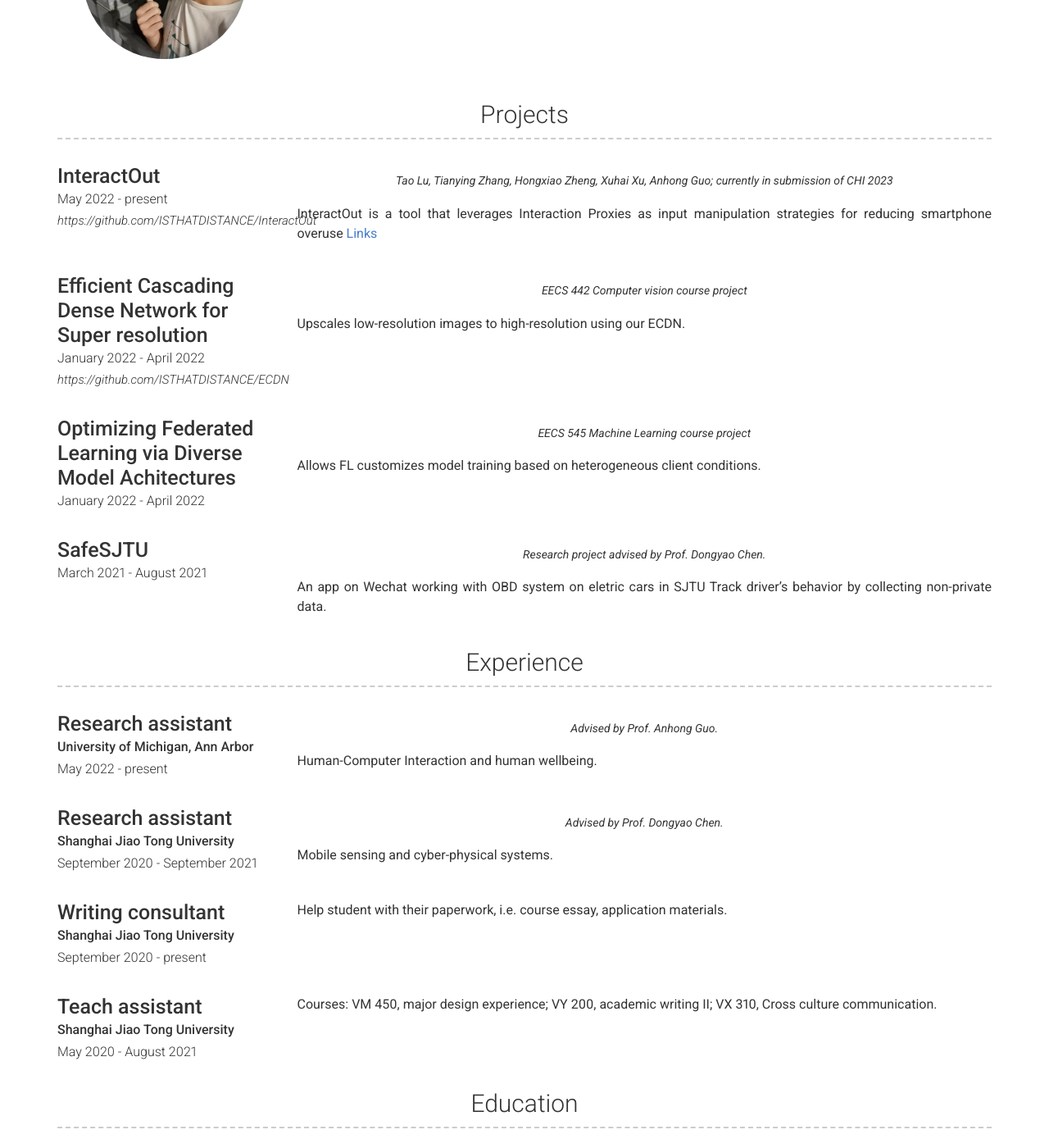
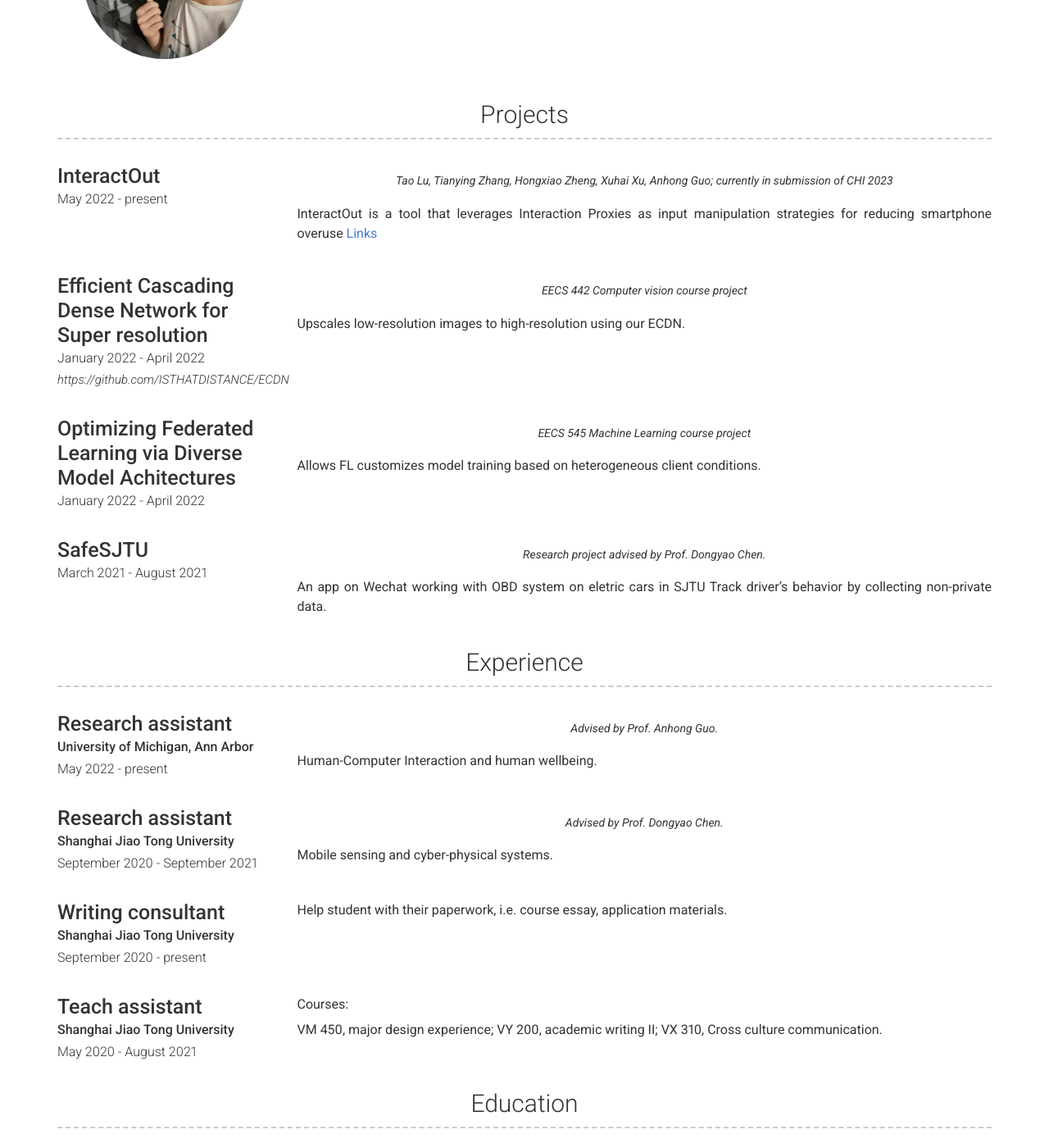
Before and after one commit to ISTHATDISTANCE/isthatdistance.github.io, a Jekyll site: the page built from index.md, in a window 1280 px wide and 1400 px high, scrolled down 430 px. Shown: the whole window at 82% size. Built offline with Jekyll 4.4.1, drawn with Linux system fonts in a browser that asks for light colours; nearby versions of some CDN libraries; some of the changed lines change nothing that is shown.

Commit message:
change InteractOut format

```diff
--- a/_config.yml
+++ b/_config.yml
@@ -74,8 +74,8 @@ content:
           Tao Lu, Tianying Zhang, Hongxiao Zheng, Xuhai Xu, Anhong Guo; currently in submission of CHI 2023
         description:
           InteractOut is a tool that leverages Interaction Proxies as input manipulation strategies for reducing smartphone overuse
+
           <a href="https://github.com/ISTHATDISTANCE/InteractOut">Links</a>
-        link: https://github.com/ISTHATDISTANCE/InteractOut
       - layout: left
         title: Efficient Cascading Dense Network for Super resolution
         caption: January 2022 - April 2022
@@ -144,6 +144,7 @@ content:
         caption: May 2020 - August 2021
         description: |
           Courses:
+
             VM 450, major design experience;
             VY 200, academic writing II;
             VX 310, Cross culture communication.
```
